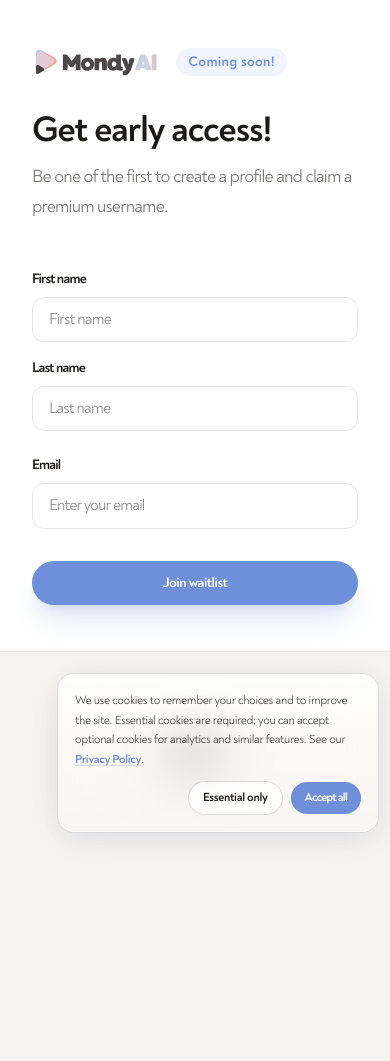
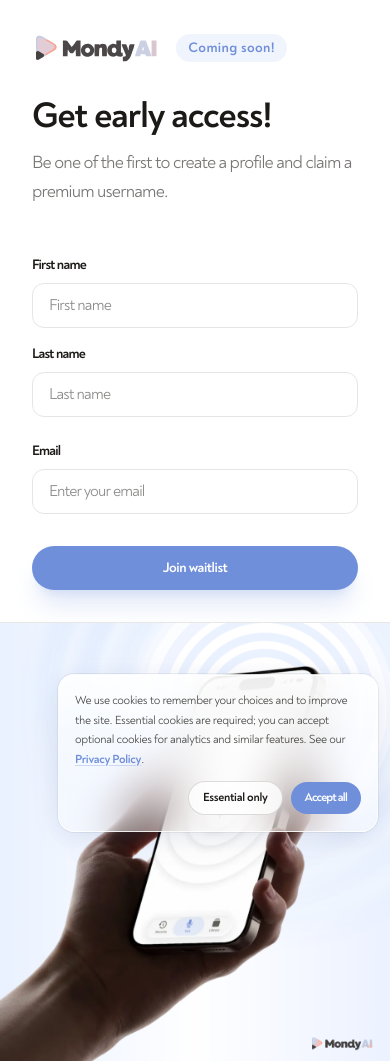
Before and after one commit to TezzeractTeams/Mondy, a Next.js app: page /infopage in a window 390 px wide. Before the commit the page ends 844 px from the top, so only its background shows below. Built offline with nearby package versions, Linux system fonts and the light colour scheme; no server answers.

Commit message:
Replace placeholder with image in JoinWaitlistForm: Updated visual column to feature a full-bleed image instead of a placeholder, enhancing the layout for better mobile and desktop display. Adjusted styles for improved responsiveness and user engagement.

```diff
--- a/src/app/infopage/page.tsx
+++ b/src/app/infopage/page.tsx
@@ -196,9 +196,9 @@ function JoinWaitlistForm({ initialEmail }: { initialEmail: string }) {
         </motion.div>
       </div>
 
-      {/* Visual column — below form on mobile, right pane on md+ */}
+      {/* Visual column — full-bleed image; below form on mobile, right pane on md+ */}
       <motion.div
-        className="flex w-full flex-col items-center justify-center border-t border-black/5 bg-mondy-surface px-8 py-16 md:min-h-dvh md:w-1/2 md:flex-1 md:border-l md:border-t-0 md:p-12"
+        className="relative min-h-[min(52dvh,560px)] w-full flex-1 overflow-hidden border-t border-black/5 bg-mondy-surface md:min-h-dvh md:w-1/2 md:border-l md:border-t-0"
         initial={reduceMotion ? false : { opacity: 0, y: 28 }}
         animate={{ opacity: 1, y: 0 }}
         transition={{
@@ -207,12 +207,14 @@ function JoinWaitlistForm({ initialEmail }: { initialEmail: string }) {
           ease: easeOut,
         }}
       >
-        {/* The Placeholder Container */}
-        <div className="flex h-16 w-16 items-center justify-center rounded-full border-4 border-dashed border-current">
-               <svg xmlns="http://www.w3.org/2000/svg" className="h-8 w-8" fill="none" viewBox="0 0 24 24" stroke="black">
-                <path strokeLinecap="round" strokeLinejoin="round" strokeWidth={2} d="M4 16l4.586-4.586a2 2 0 012.828 0L16 16m-2-2l1.586-1.586a2 2 0 012.828 0L20 14m-6-6h.01M6 20h12a2 2 0 002-2V6a2 2 0 00-2-2H6a2 2 0 00-2 2v12a2 2 0 002 2z" />
-              </svg>
-            </div>
+        <Image
+          src="/Mondy Waitlist Image.png"
+          alt="Mondy AI app on a smartphone — voice interface preview"
+          fill
+          className="object-cover object-[80%_center]"
+          sizes="(max-width: 767px) 100vw, 50vw"
+          priority
+        />
       </motion.div>
     </div>
   );
```
Also changed, not shown: public/Mondy Waitlist Image.png (added).
